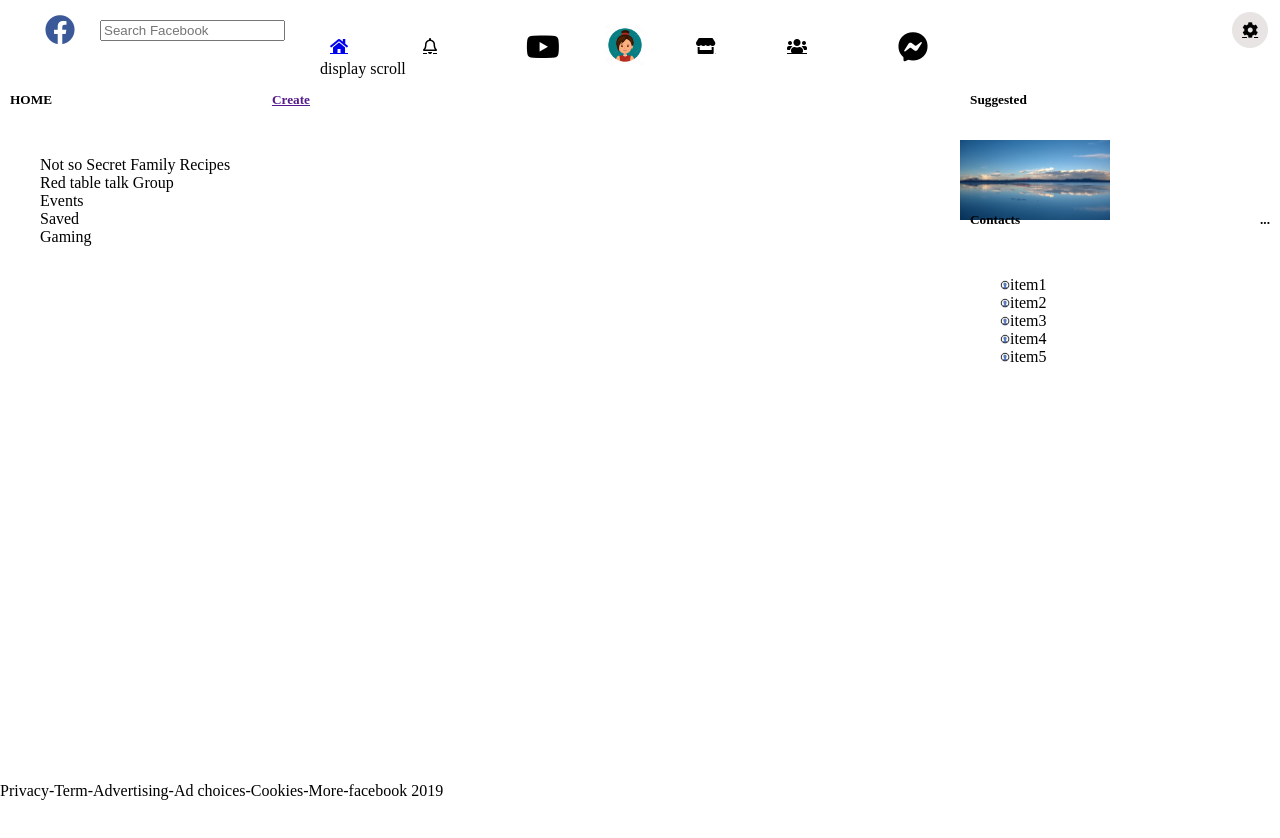
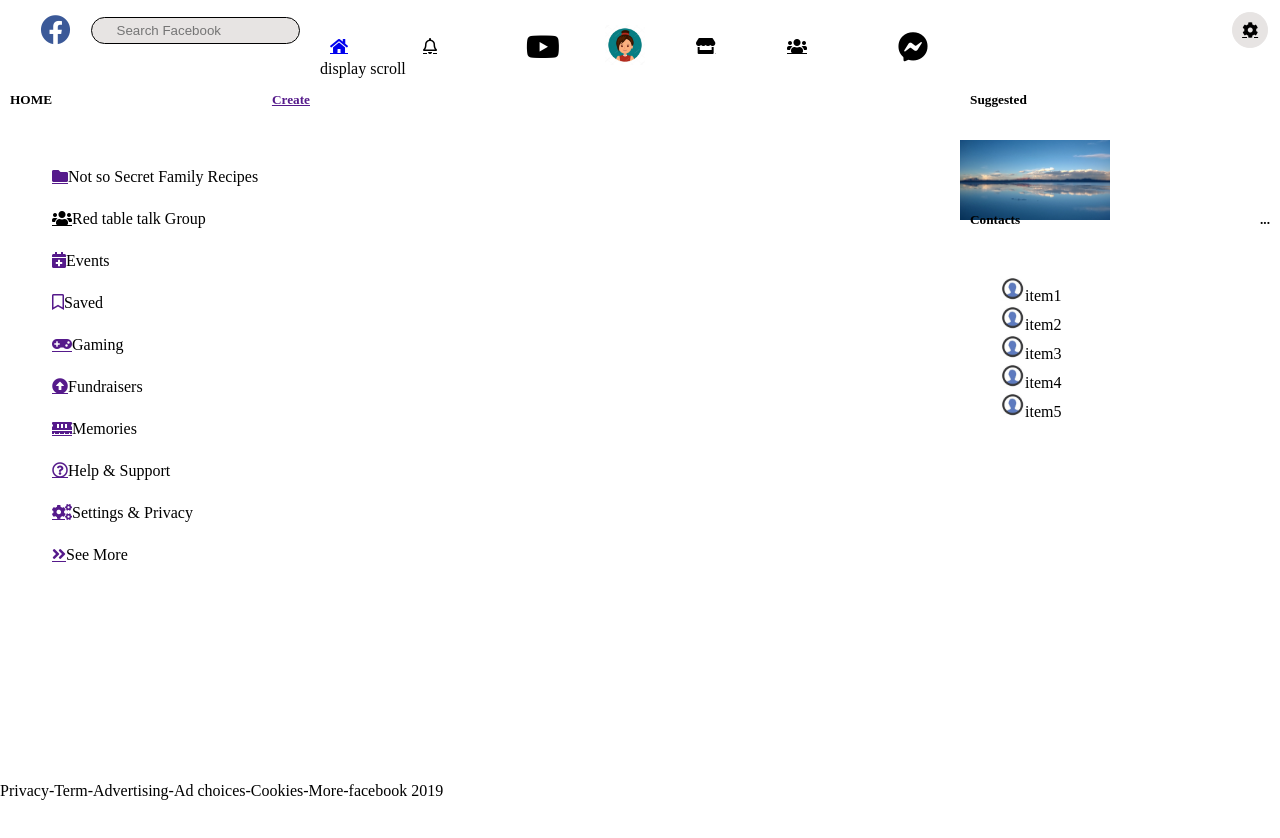
Before and after one commit to MariethPerez/facebook-flexbox-grid-layout, a plain HTML site: page index.html in a window 1280 px wide. Drawn offline with Linux system fonts and the light colour scheme.

Commit message:
Change list

```diff
--- a/css/mystyle.css
+++ b/css/mystyle.css
@@ -33,6 +33,8 @@ body {
 .options .item {
   flex: 1 0 10%;
   box-sizing: border-box;
+  justify-content: center;
+  align-items: center;
   padding: 12px;
 }
 .options .item-is-active {
@@ -120,7 +122,7 @@ li {
 }
 
 .image_size {
-  width: 10px;
+  width: 25px;
 }
 
 .list_contacts ul {
@@ -137,13 +139,22 @@ li {
   list-style-type: none;
 }
 
-#search-bar {
+.search-bar {
   background: url("image-src") no-repeat;
-  height: 20px;
-  width: 190px;
-  padding: 5px;
+  border-radius: 15px;
+  border: 1px #000 solid;
+  padding: 5px 5px 5px 25px;
+  background: #e7e4e3;
 }
 
 h5 {
   padding: 10px;
 }
+
+.list-from-home .item {
+  flex: 1 0 10%;
+  box-sizing: border-box;
+  justify-content: center;
+  align-items: center;
+  padding: 12px;
+}
--- a/index.html
+++ b/index.html
@@ -14,8 +14,8 @@
   <body>
     <header class="header">
       <a class="fab fa-facebook"></a>
-      <div id="search-bar">
-        <input type="text" placeholder="Search Facebook" />
+      <div>
+        <input class="search-bar" type="text" placeholder="Search Facebook" />
       </div>
     </header>
     <nav class="list-home">
@@ -25,11 +25,52 @@
       </div>
       <div class="list-from-home">
         <ul>
-          <li>Not so Secret Family Recipes</li>
-          <li>Red table talk Group</li>
-          <li>Events</li>
-          <li>Saved</li>
-          <li>Gaming</li>
+          <li>
+            <div class="item">
+              <a class="fas fa-folder" href=""></a>Not so Secret Family Recipes
+            </div>
+          </li>
+          <li>
+            <div class="item">
+              <a class="fas fa-users" href=""></a>Red table talk Group
+            </div>
+          </li>
+          <li>
+            <div class="item">
+              <a class="fas fa-calendar-plus" href=""></a>Events
+            </div>
+          </li>
+          <li>
+            <div class="item"><a class="far fa-bookmark" href=""></a>Saved</div>
+          </li>
+          <li>
+            <div class="item"><a class="fas fa-gamepad" href=""></a>Gaming</div>
+          </li>
+          <li>
+            <div class="item">
+              <a class="fas fa-arrow-alt-circle-up" href=""></a>Fundraisers
+            </div>
+          </li>
+          <li>
+            <div class="item">
+              <a class="fas fa-memory" href=""></a>Memories
+            </div>
+          </li>
+          <li>
+            <div class="item">
+              <a class="far fa-question-circle" href=""></a>Help & Support
+            </div>
+          </li>
+          <li>
+            <div class="item">
+              <a class="fas fa-cogs" href=""></a>Settings & Privacy
+            </div>
+          </li>
+          <li>
+            <div class="item">
+              <a class="fas fa-angle-double-right" href=""></a>See More
+            </div>
+          </li>
         </ul>
       </div>
       <footer class="footer">
```
